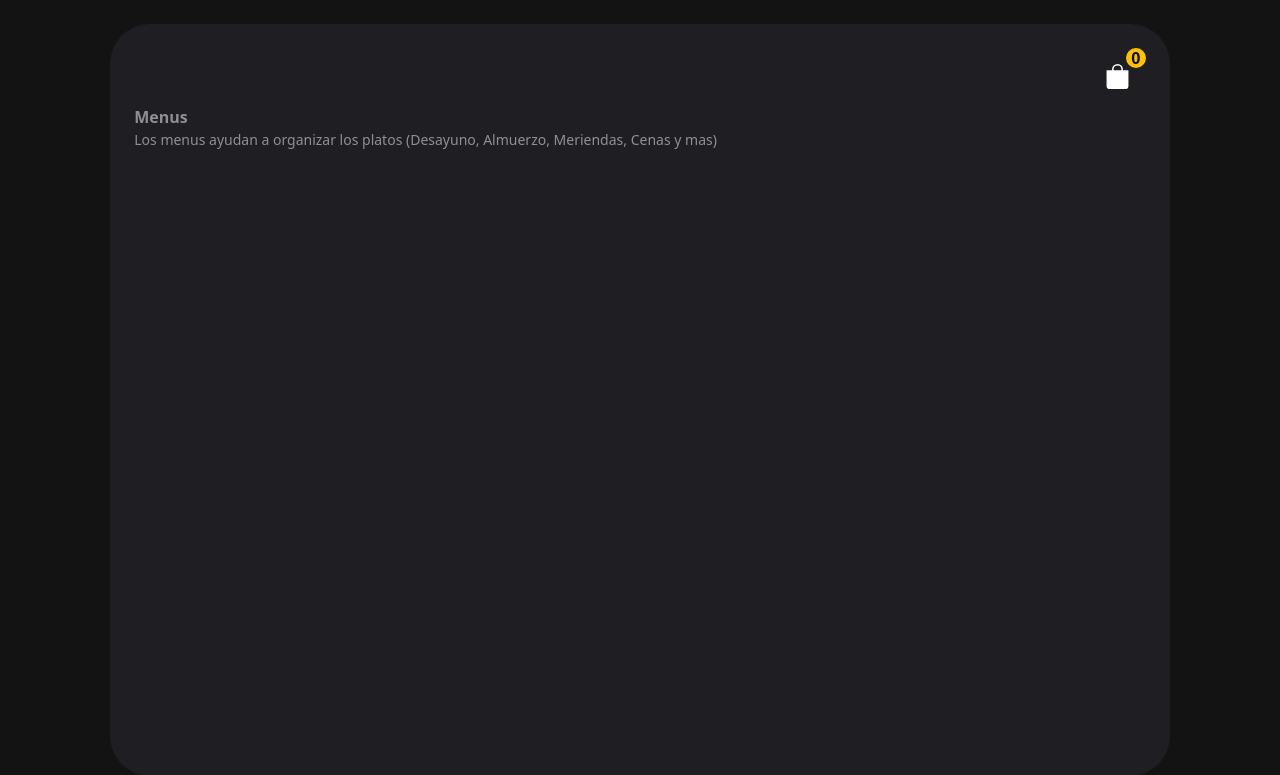
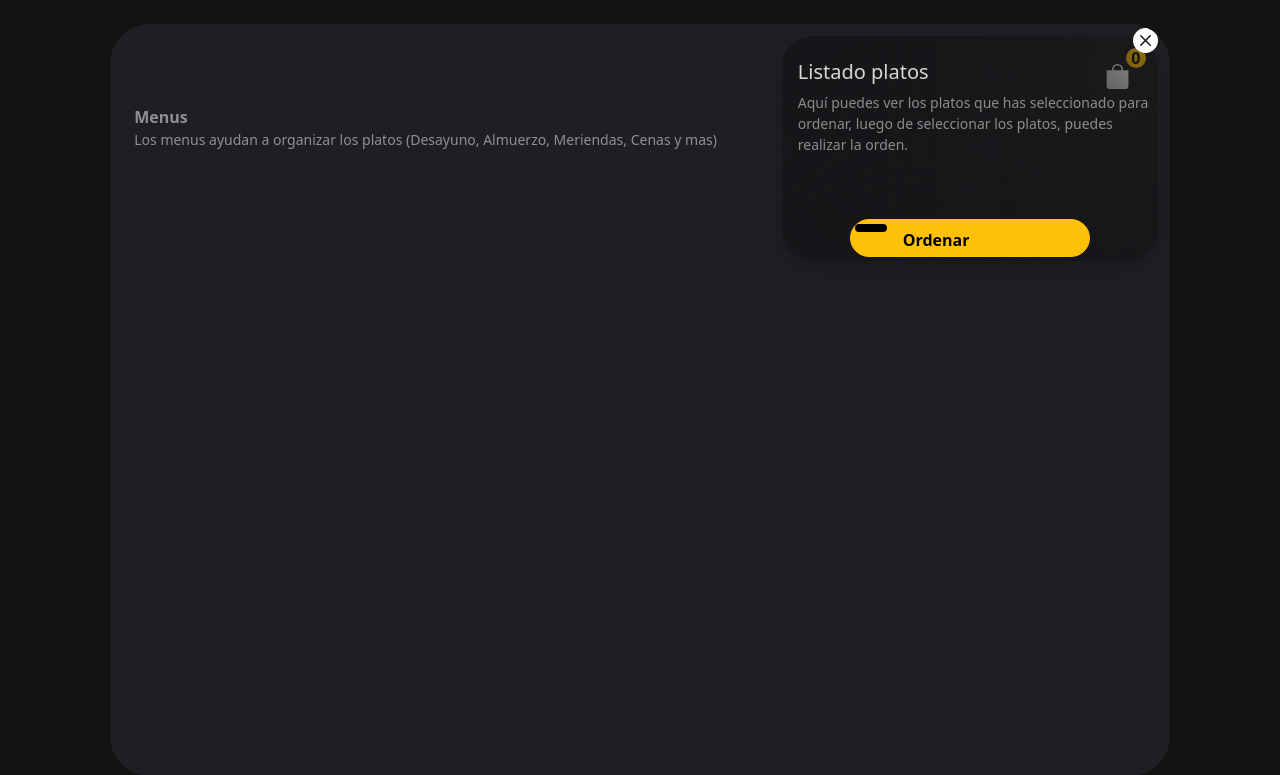
Before and after one commit to the-wandy-olivares/EasyFood, a Django app: template EasyFood/Food/templates/food/restaurant/restaurant.html in a window 1280 px wide. Shown: the top 775 px of the page. Run offline with Django 5.2, Linux system fonts and the light colour scheme; the template is opened without the code that fills it: values that come from a table or form of the project are taken from there, others are empty.

```diff
--- a/EasyFood/Company/models.py
+++ b/EasyFood/Company/models.py
@@ -218,10 +218,16 @@ class Plato(models.Model):
 
 class Order(models.Model):
       company = models.ForeignKey(Company, on_delete=models.CASCADE, related_name="orders_company", blank=True, null= True)
-      employee = models.ForeignKey(Employee, on_delete=models.CASCADE, related_name="orders", blank=True)
+      employee = models.ForeignKey(Employee, on_delete=models.CASCADE, related_name="orders", blank=True, null=True)
       plato = models.ForeignKey(Plato, on_delete=models.CASCADE, blank=True, related_name='plato', default=1)  # Relacionado con el plato seleccionado
+
+      name = models.CharField(max_length=255, verbose_name="Nombre del Plato", blank=True)
+      price = models.IntegerField(default=0, verbose_name="Precio del Plato", blank=True)
+      img = models.ImageField(upload_to='media/order/', null=True, blank=True)
+
       date = models.DateTimeField(auto_now_add=True)  # Fecha y hora del pedido
       status = models.CharField(max_length=20, choices=[('pendiente', 'Pendiente'), ('completado', 'Completado')], default='pendiente')
+
 
 
       class Meta:
--- a/EasyFood/Company/templates/company/order/all-orders.html
+++ b/EasyFood/Company/templates/company/order/all-orders.html
@@ -46,7 +46,9 @@
 
                                   </div>
 
+
                               {% if orders %}
+
                               <table class="w-100 mt-4">
                                     <thead>
                                           <tr>
@@ -60,7 +62,7 @@
                                           {% for order in orders %}
                                           <tr>
                                                 <td>{{ order.employee }}</td>
-                                                <td>{{ order.plato.name }}</td>
+                                                <td>{{ order.name }}</td>
                                                 <td>{{ order.date|date:"d/m/Y - H:i" }}</td>
                                                 {% if order.get_status_display == 'Pendiente' %}
                                                 <td class="badge bg-warning rounded-5" style="color: var(--bg-secundary); font-weight: bold;">
--- a/EasyFood/Company/templates/company/order/orders.html
+++ b/EasyFood/Company/templates/company/order/orders.html
@@ -43,7 +43,6 @@
                                           </form>
 
                                   </div>
-
                               {% if orders %}
                               <table class="w-100 mt-4">
                                     <thead>
@@ -64,7 +63,7 @@
                                                       <img src="{{ order.plato.img.url }}" alt="{{ order.plato.name }}" class="rounded-5 mt-2"
                                                       style="width: 30px; height: 30px;">
                                                 </td>
-                                                <td>{{ order.plato.name }}</td>
+                                                <td>{{ order.name }}</td>
                                                 <td>{{ order.date|date:"d/m/Y" }}</td>
                                                 <td>{{ order.date|date:" H:i" }}</td>
                                                 {% if order.get_status_display == 'Pendiente' %}
--- a/EasyFood/Food/templates/food/restaurant/restaurant.html
+++ b/EasyFood/Food/templates/food/restaurant/restaurant.html
@@ -22,17 +22,23 @@
       </span>
 
       <div style="width: 24rem; "
-      class=" position-absolute orders-list  d-none   rounded-5 p-1 me-2 position-relative  top-0 end-0 z-2">
-      <svg xmlns="http://www.w3.org/2000/svg" onclick="Orders()" width="25" height="25" fill="currentColor" class="bi bi-x-circle-fill me-1 position-absolute start-0 z-3" viewBox="0 0 16 16" style="cursor: pointer;">
+      class=" position-absolute orders-list      rounded-5 p-1 me-2 position-relative  top-0 end-0 z-2">
+      <svg xmlns="http://www.w3.org/2000/svg" onclick="Orders()" width="25" height="25" fill="currentColor" class="bi bi-x-circle-fill me-1 position-absolute end-0 z-3" viewBox="0 0 16 16" style="cursor: pointer;">
             <path d="M16 8A8 8 0 1 1 0 8a8 8 0 0 1 16 0M5.354 4.646a.5.5 0 1 0-.708.708L7.293 8l-2.647 2.646a.5.5 0 0 0 .708.708L8 8.707l2.646 2.647a.5.5 0 0 0 .708-.708L8.707 8l2.647-2.646a.5.5 0 0 0-.708-.708L8 7.293z"/>
           </svg>
-                  <div class="blur-10  bg-black overflow-auto list-choice bg-opacity-25   w-100 mt-2 shadow rounded-5" style='max-height: 70vh'>
-                        <div id="list-choice" class="list-choice p-3"></div>
-                        <div class='position-sticky bottom-0 p-2'  style='background-color: var(--bg-primary) ;'>
-                              <div class="totals"></div>
-                              <div>
-                                    <button class="btn btn-warning mt-1 text-black w-100 rounded-5" style="font-weight: bold;">
-                                          Realizar pedido
+                  <div class="blur-20  bg-black overflow-auto list-choice bg-opacity-25 w-100 mt-2 shadow rounded-5" style='max-height: 70vh'>
+                        <div class='mt-3 ms-2 p-2'>
+                              <h5 class="text-start-0">Listado platos</h5>
+                              <p class='text-white-50' style='font-size: 14px;'>
+                                    Aquí puedes ver los platos que has seleccionado para ordenar, luego de seleccionar los platos, puedes realizar la orden.
+                              </p>
+                        </div>
+                        <div id="list-choice" class="list-choice p-3  overflow-auto mb-1" style='max-height: 23rem;'></div>
+                        <div class='position-sticky bottom-0 p-1'  style='background-color: transparent;'>
+
+                              <div class="w-100 d-flex justify-content-center">
+                                    <button class="d-flex btn btn-submit btn-warning p-1  text-black w-100 rounded-5" style="font-weight: bold; max-width: 15rem">
+                                          <div class="totals me-3 bg-black text-white p-1 ps-3 pe-3 rounded-5" ></div>  <span class='mt-1'>Ordenar</span>
                                     </button>
                               </div>
                         </div>
@@ -40,8 +46,8 @@
       </div>
 
 
-      <div class="">
-            <strong class=''>
+      <div>
+            <strong>
                   <span class='text-white-50'> Menus </span>
             </strong>
             <p class="text-white-50 p-0 m-0">
@@ -69,23 +75,18 @@
 
       {% if platos.choices_menu.all %}
       <div class="mt-3">
-            <strong class=''>
-                  <span class='text-white-50'> Todos los platos </span>
+            <strong>
+                  <span class='text-white-50'> Todos los platos</span>
             </strong>
             <p class="text-white-50">
                   Aquí puedes ver todos los platos de todos los menus
+            </p>
       </div>
       <section class='mt-0 d-flex   overflow-auto flex-wrap justify-content-center '>
-
             {% include "company/platos/list-platos.html" %}
             {% else %}
-                  <div class='text-center'>
-                        {% comment %} <h6> No se encontraron platos </h6> {% endcomment %}
-                  </div>
-
       </section>
       {% endif %}
-
       <script>
             function Orders() {
                   const element = document.querySelector('.orders-list');
@@ -95,5 +96,4 @@
                   }
             }
       </script>
-
 {% endblock  %}
```
Also changed, not shown: EasyFood/Company/templates/company/platos/list-platos.html (+54 -3 lines), EasyFood/Food/templates/food/componentes/nav.html (+9 -7 lines), EasyFood/Food/views.py (+20 -0 lines), EasyFood/Company/migrations/0051_order_img_order_name_order_price_and_more.py (added). Lines whose indentation alone changed are shown as unchanged.
